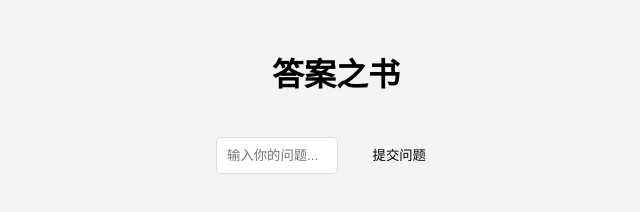
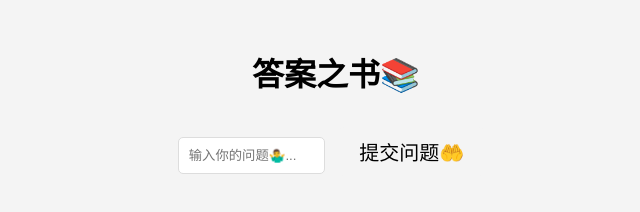
Before and after one commit to yjqwan/dazs, a plain HTML site: page index.html in a window 1280 px wide. Shown: the whole page, without its empty margins (304-944 px from the left). Drawn offline with Linux system fonts and the light colour scheme.

Commit message:
Update index.html

```diff
--- a/index.html
+++ b/index.html
@@ -12,7 +12,7 @@
   }
 
   #question {
-    width: 100px;
+    width: 125px;
     padding: 10px;
     margin: 20px auto;
     border: 1px solid #ddd;
@@ -34,6 +34,7 @@
     border-radius: 5px;
     background-color: #f4f4f4;
     cursor: pointer;
+    font-size:20px;
   }
 
   .button:hover {
@@ -44,11 +45,11 @@
 </head>
 <body>
 
-<h1>答案之书</h1>
+<h1>答案之书📚</h1>
 
-<input type="text" id="question" placeholder="输入你的问题..." />
+<input type="text" id="question" placeholder="输入你的问题🤷‍♂️..." />
 
-<button class="button" onclick="getAnswer()">提交问题</button>
+<button class="button" onclick="getAnswer()">提交问题🤲</button>
 
 <div id="answer"></div>
 
@@ -56,7 +57,7 @@
   function getAnswer() {
     var question = document.getElementById('question').value;
     var answerElement = document.getElementById('answer');
-    var answers = ['是', '否', '可能','确实','肯定假的','当然真的','反正我不信','去做吧','一切皆有可能','大概','不是','你再问一次吧','去试试','我不知道'];
+    var answers = ['是💩', '否🤢', '可能🧐','确实💩','肯定假的🤗','当然真的😊','反正我不信🤨','去做吧🤓','一切皆有可能😁','大概🤔','不是🤫','你再问一次吧🤔','去试试😲','我不知道😑'];
 
     // 这里可以添加更复杂的逻辑来根据问题给出答案
     // 目前我们只是随机选择一个答案
```
